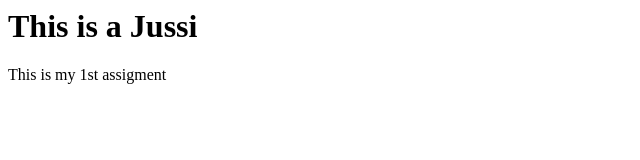
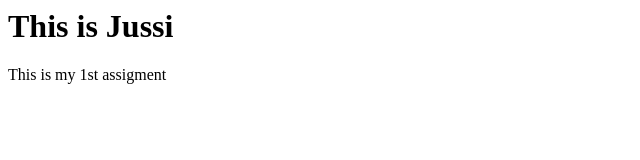
Before and after one commit to juv00064/juv00064.github.io, a plain HTML site: page index.html in a window 1280 px wide. Shown: the full height of the page, 0-640 px from the left. Drawn offline with Linux system fonts and the light colour scheme.

Commit message:
Update index.html

```diff
--- a/index.html
+++ b/index.html
@@ -3,7 +3,7 @@
 <title>Moikka</title>
 </head>
 <body>
-<h1>This is a Jussi</h1>
+<h1>This is Jussi</h1>
 <p>This is my 1st assigment</p>
 </body>
 </html>
```
